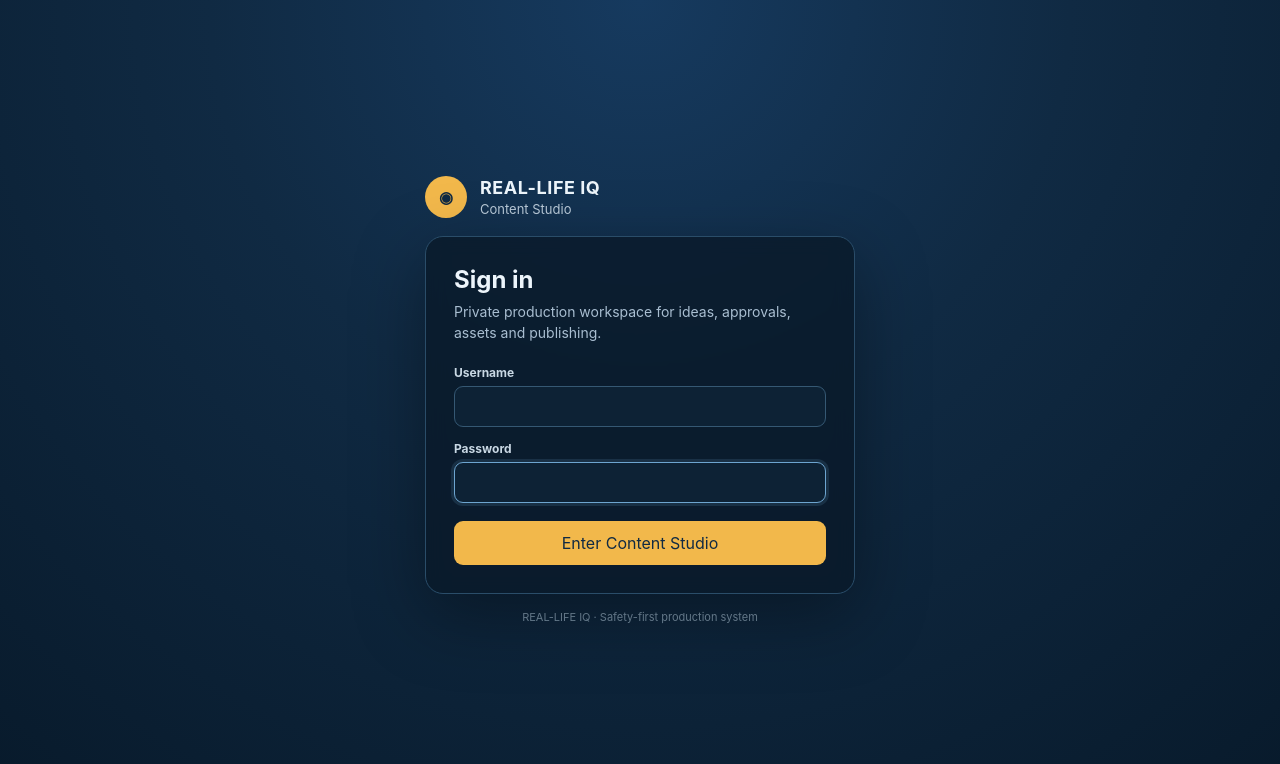
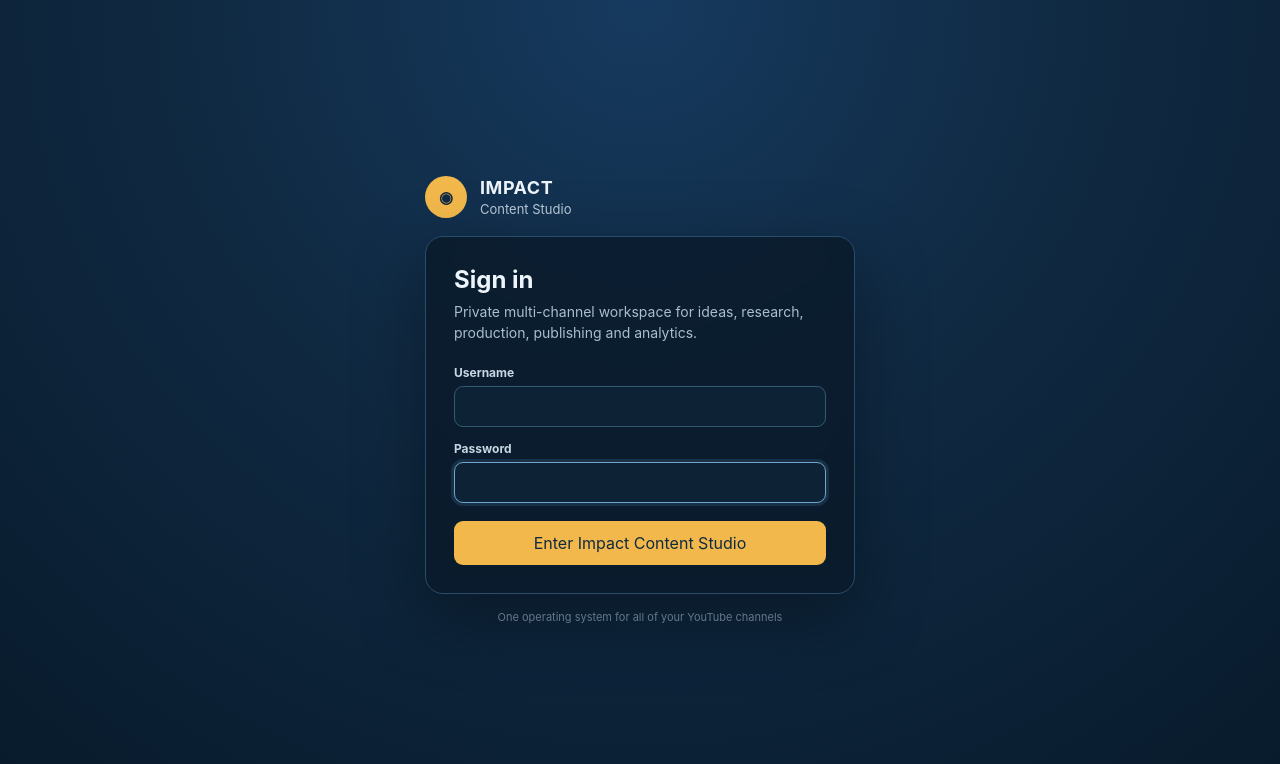
Before and after one commit to bonkiran/real-life-iq-studio, a Python web app: template templates/login.html in a window 1280 px wide. Shown: the top 764 px of the page. Run offline with Jinja, Linux system fonts and the light colour scheme; the template is opened without the code that fills it, so the values that code supplies are empty.

Commit message:
Rename login to Impact Content Studio

```diff
--- a/templates/login.html
+++ b/templates/login.html
@@ -3,7 +3,7 @@
 <head>
   <meta charset="utf-8">
   <meta name="viewport" content="width=device-width, initial-scale=1">
-  <title>Sign in · REAL-LIFE IQ Studio</title>
+  <title>Sign in · Impact Content Studio</title>
   <style>
     :root{--navy:#102a43;--blue:#163a5f;--gold:#f2b84b;--muted:#9fb5c8;--white:#fff;--line:#2a4d69}
     *{box-sizing:border-box}body{margin:0;min-height:100vh;display:grid;place-items:center;background:radial-gradient(circle at top,#163a5f 0,#102a43 42%,#081a2b 100%);font-family:Inter,ui-sans-serif,system-ui,-apple-system,Segoe UI,Arial,sans-serif;color:#edf5fb}
@@ -13,19 +13,19 @@
 </head>
 <body>
   <div class="shell">
-    <div class="brand"><div class="bulb">◉</div><div><strong>REAL-LIFE IQ</strong><span>Content Studio</span></div></div>
+    <div class="brand"><div class="bulb">◉</div><div><strong>IMPACT</strong><span>Content Studio</span></div></div>
     <div class="card">
       <h1>Sign in</h1>
-      <p class="sub">Private production workspace for ideas, approvals, assets and publishing.</p>
+      <p class="sub">Private multi-channel workspace for ideas, research, production, publishing and analytics.</p>
       {% if error %}<div class="error">{{ error }}</div>{% endif %}
       <form method="post" action="/login">
         <input type="hidden" name="next" value="{{ next }}">
         <label>Username<input name="username" autocomplete="username" value="{{ username }}" required></label>
         <label>Password<input type="password" name="password" autocomplete="current-password" autofocus required></label>
-        <button type="submit">Enter Content Studio</button>
+        <button type="submit">Enter Impact Content Studio</button>
       </form>
     </div>
-    <div class="note">REAL-LIFE IQ · Safety-first production system</div>
+    <div class="note">One operating system for all of your YouTube channels</div>
   </div>
 </body>
 </html>
```
